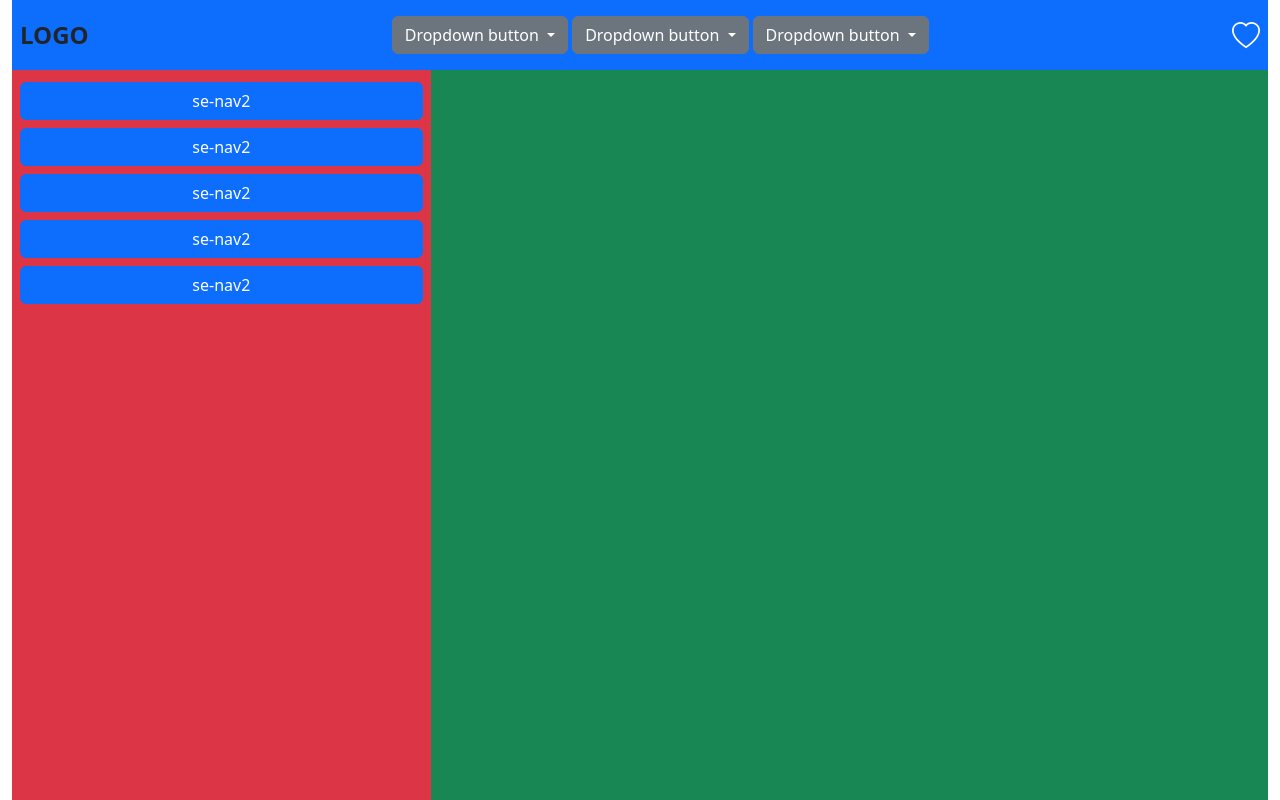
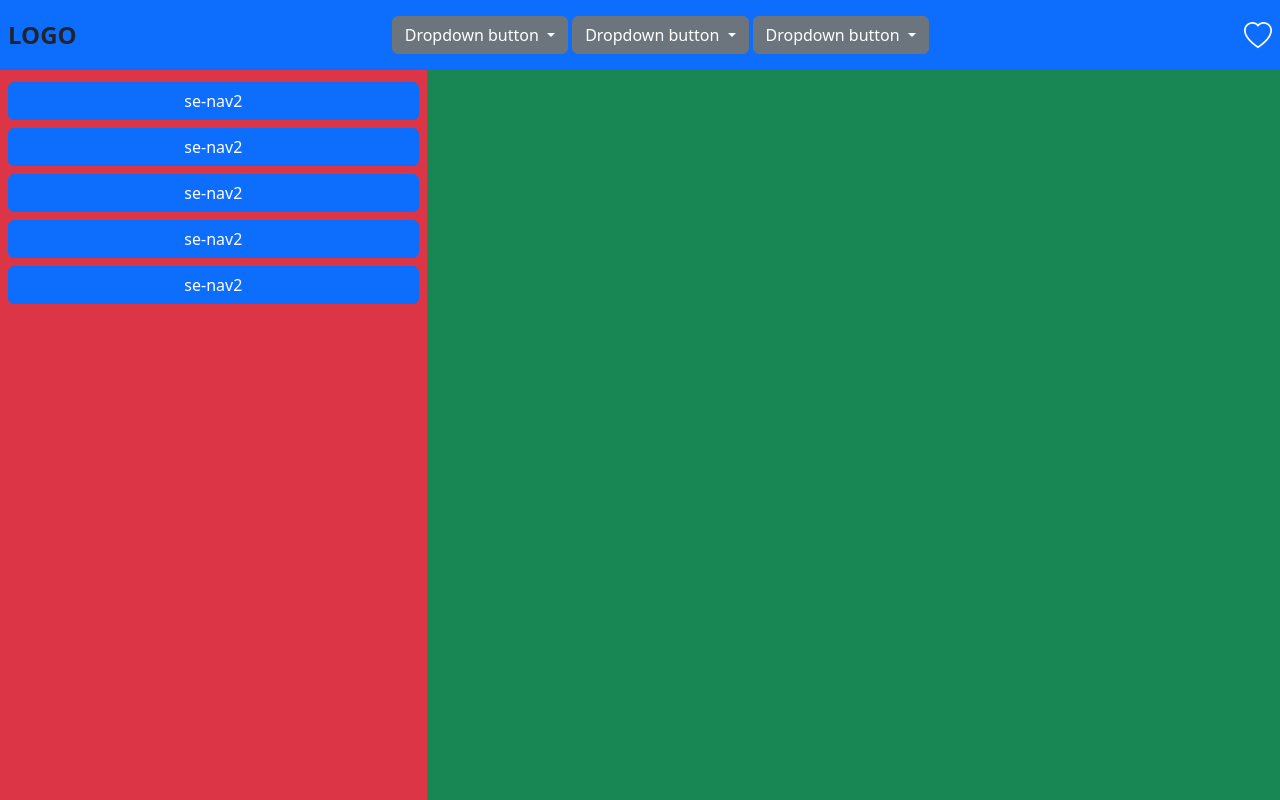
Before and after one commit to voodoodigital/projectPLA, a PHP site: page / in a window 1280 px wide. Run offline with PHP 8.4, Linux system fonts and the light colour scheme.

Commit message:
small fix

```diff
--- a/index.php
+++ b/index.php
@@ -23,7 +23,7 @@
     <!-- you only have to main layout of the web application -->
     <!-- use bootstrap for the lay out -->
 
-    <div class="container-fluid d-flex flex-column" style="height:100vh;">
+    <div class="container-fluid p-0 d-flex flex-column" style="height:100vh;">
         <div class="col-12 p-0 " style="height:70px">
             <div class="d-flex justify-content-center  m-0 bg-primary h-100 align-item-text-center px-2">
 
```
